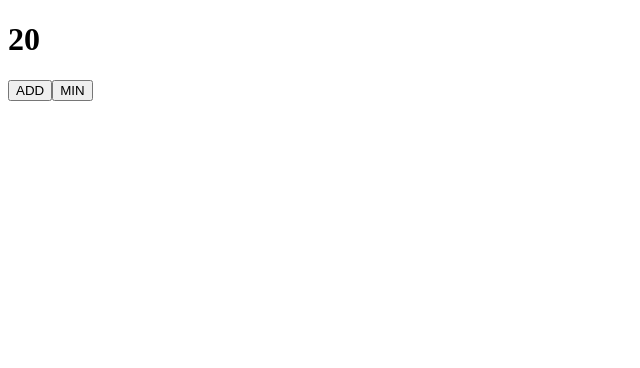
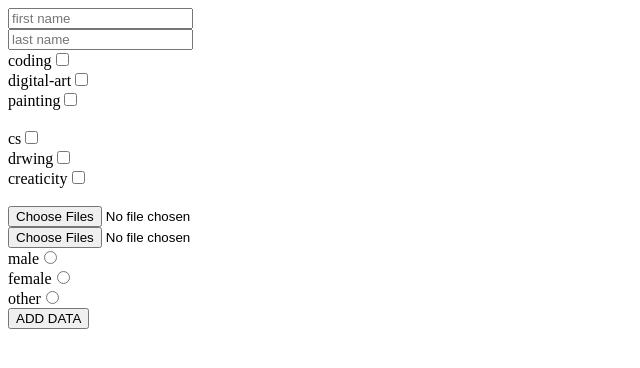
Before and after one commit to HarshalTe/mainviterepo, a React (Vite) app: page / in a window 1280 px wide. Shown: the top 368 px of the page, without its empty margins (0-640 px from the left). Built offline with nearby package versions, Linux system fonts and the light colour scheme.

Commit message:
pusha all

```diff
--- /dev/null
+++ b/src/It.jsx
@@ -0,0 +1,19 @@
+import { useEffect, useRef, useState } from "react";
+
+const It = ()=>{
+    const t = useRef(0)
+    const [d,setd] = useState(1)
+      useEffect(()=>{
+       t.current = setInterval(()=>{
+            setd((p)=>(p + 1))
+            console.log("s")
+        },1000)
+       return  ()=>{clearInterval(t.current)}
+      },[])
+    return(
+        <div>
+            <h1>{d}</h1>
+        </div>
+    )
+}
+export default It;
--- a/src/Master.jsx
+++ b/src/Master.jsx
@@ -1,12 +1,17 @@
-import Usecompont from "./Costme/Usecompont";
-import { Usehoock } from "./Costme/Usehoock";
-import D2 from "./D2";
-import DynamicForm from "./DynamicForm";
-import M from "./M";
-import M2 from "./M2";
-import Mult from "./Mult";
-import Sringmethod from "./Sringmethod";
-import Storage from "./Storage";
+// import Usecompont from "./Costme/Usecompont";
+// import { Usehoock } from "./Costme/Usehoock";
+// import D2 from "./D2";
+// import DynamicForm from "./DynamicForm";
+// import M from "./M";
+// import M2 from "./M2";
+// import Mult from "./Mult";
+// import Multrev from "./Multrev";
+
+import It from "./It";
+import Start from "./Start";
+
+// import Sringmethod from "./Sringmethod";
+// import Storage from "./Storage";
 
 const Master = ()=>{
      return(
@@ -19,7 +24,13 @@ const Master = ()=>{
            {/* <DynamicForm/> */}
            {/* <D2/> */}
            {/* <Mult/> */}
-             <Usecompont/>
+             {/* <Usecompont/> */}
+             {/* <Multrev/> */}
+             {/* <Set2/>
+             <Set3/> */}
+             {/* <It/> */}
+             <Start/>
+
 
         </div>
      );
--- a/src/Mult.jsx
+++ b/src/Mult.jsx
@@ -14,7 +14,7 @@ const Mult = () => {
   };
 
   const add = () => {
-    setlist(prev => [...prev, prev.length + 1]);
+    setlist(prev => [...prev, prev]);
   };
 
   const showdata = () => {
--- /dev/null
+++ b/src/Multrev.jsx
@@ -0,0 +1,25 @@
+// import { useState } from "react";
+
+// const Multrev = ()=>{
+//     const [list,setlist] = useState([1])
+//     const [data,setdata] = useState({h1:"",h2:"",h3:"",h1:"",h1:"",h1:"",h1:"",})
+//     const add = ()=>{
+//         setlist([...list,list + 1])
+//     }
+//     return(
+//         <div>
+//                   {list.map((d,i)=>{
+//                 return(
+//                     <div>
+//                         <input type="text" name={`h${i+1}`}  />
+
+//                     </div>
+
+//                 )
+//              })}
+//              <button onClick={add}>ADD</button>
+//         </div>
+//     )
+
+// }
+// export default Multrev;
--- /dev/null
+++ b/src/Start.jsx
@@ -0,0 +1,132 @@
+import { useState } from "react";
+
+const Start = () => {
+    const [formdata, setformdata] = useState({
+        fname: "",
+        lname: "",
+        hobbi: [],
+        sub: [],
+        doc1: [],
+        doc2: [],
+        gender: ""
+    })
+    const [show, setshow] = useState([])
+    const change = (e) => {
+        const { type, name, value, checked, files } = e.target;
+        if (type === "text") {
+            setformdata({...formdata,[name]:value})
+        }
+        if (type === "checkbox") {
+            setformdata(
+                (prev) => (
+                    {
+                        ...prev, [name]: checked ? [...prev[name], value] : prev[name].filter((d, i) => { return d !== value })
+                    }
+                )
+            )
+        }
+        if (type === "file") {
+            setformdata((prev) => ({ ...prev,[name]: Array.from(files) }))
+        }
+        if (type === "radio") {
+    setformdata((prev) => ({
+        ...prev,
+        [name]: value
+    }));
+}
+    }
+    const add = () => {
+        setshow((prev) => ([...prev, formdata]))
+    }
+
+    return (
+        <div>
+            <input type="text" placeholder="first name" name="fname" value={formdata.fname} onChange={change} />
+            <br />
+            <input type="text" placeholder="last name" name="lname" value={formdata.lname} onChange={change} />
+            <br />
+            {["coding", "digital-art", "painting"].map((h, hi) => {
+                return (
+                    <div key={hi}>
+                        <label>{h}</label>
+                        <input type="checkbox" name="hobbi" checked={formdata.hobbi.includes(h)} value={h} onChange={change} />
+                    </div>
+                )
+            })}
+            <br />
+            {["cs", "drwing", "creaticity"].map((s, si) => {
+                return (
+                    <div key={si}>
+                        <label>{s}</label>
+                        <input type="checkbox" name="sub" checked={formdata.sub.includes(s)} value={s} onChange={change} />
+                    </div>
+                )
+            })}
+            <br />
+            <input type="file" name="doc1" multiple onChange={change} />
+            <br />
+            <input type="file" name="doc2" multiple onChange={change} />
+            <br />
+            {["male", "female", "other"].map((g, gi) => {
+                return (
+                    <div key={gi}>
+                        <label>{g}</label>
+                        <input type="radio" name="gender" value={g} onChange={change}   checked={formdata.gender === g} />
+                    </div>
+                )
+            })}
+            <button onClick={add}>ADD DATA</button>
+            <br />
+            <br />
+            {show.map((fd, fi) => {
+
+                return (
+                    <div key={fi}>
+                        <h1>{fd.fname + " " + fd.lname}</h1>
+                        <br />
+                        {fd.hobbi.map((d1, di1) => {
+                            return (
+                                <div key={di1}>
+                                    <h1>{d1}</h1>
+                                </div>
+                            )
+                        })}
+                        <br />
+                        <br />
+                        {fd.sub.map((d2, di2) => {
+                            return (
+                                <div key={di2}>
+                                    <h1>{d2}</h1>
+                                </div>
+                            )
+                        })}
+                        <br />
+                        <br />
+                        {fd.doc1.map((d3, di3) => {
+                            return (
+                                <div key={di3}>
+                                    <h1>{d3.name}</h1>
+                                </div>
+                            )
+                        })}
+                        <br />
+                           <br />
+                        {fd.doc2.map((d4, di4) => {
+                            return (
+                                <div key={di4}>
+                                    <h1>{d4.name}</h1>
+                                </div>
+                            )
+                        })}
+                        <br />
+                        <h1>{fd.gender}</h1>
+
+                    </div>
+                )
+
+
+            })}
+        </div>
+    );
+}
+export default Start;
```
Also changed, not shown: src/S/Set2.jsx (added, +47 -0 lines).
